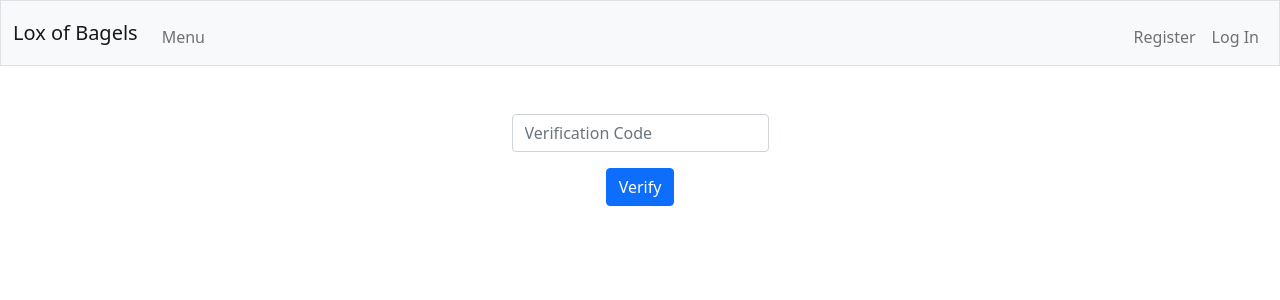
After one commit to Mipppy/lox-and-bagels-site, a Flask app: page /verify in a window 1280 px wide. The commit adds this page. Shown: the top 300 px of the page. Run offline with Flask 3, Linux system fonts and the light colour scheme; some libraries are stand-ins or nearby versions.

Commit message:
holy moly I made a lot of changes didn't I

```diff
--- a/app.py
+++ b/app.py
@@ -4,13 +4,21 @@ from flask_session import Session
 from werkzeug.security import check_password_hash, generate_password_hash
 from functools import wraps
 from werkzeug.exceptions import HTTPException
-import os, stripe, re
+from flask_mail import Mail, Message
+import os, stripe, random, string
 stripe.api_key = os.environ['STRIPE_SECRET_KEY']
 DATABASE = 'sql.db'
 app = Flask(__name__)
 app.config["SESSION_PERMANENT"] = False
 app.config["SESSION_TYPE"] = "filesystem"
+app.config['MAIL_SERVER'] = "smtp.gmail.com"
+app.config['MAIL_PORT'] = 587
+app.config['MAIL_USE_TLS'] = True
+app.config['MAIL_USERNAME'] = 'loxofbagelsandmoor@gmail.com'
+app.config['MAIL_PASSWORD'] = 'glfp hkkk hbqw fkbe'
+app.config['MAIL_DEFAULT_SENDER'] = 'confirmation@loxofbagelsandmoor.com'
 Session(app)
+mail = Mail(app)
 db = SQL("sqlite:///sql.db")
 
 def usd(value):
@@ -64,6 +72,15 @@ def register():
         elif not request.form.get("confirmation"):
             flash("You must confirm your password!")
             return render_template("register.html")
+        elif not request.form.get("firstname"):
+            flash("Enter your first name!")
+            return render_template('register.html')
+        elif not request.form.get('lastname'):
+            flash("Enter your last name!")
+            return render_template("register.html")
+        elif not request.form.get("email"):
+            flash("Enter an email address!")
+            return render_template("register.html")
 
         rows = db.execute("SELECT * FROM users WHERE username = ?", request.form.get("username"))
         if len(rows) == 1:
@@ -73,10 +90,29 @@ def register():
             flash("Passwords don't match!")
             return render_template("register.html")
 
-        db.execute("INSERT INTO users (username, hash) VALUES (?, ?)",request.form.get("username"),generate_password_hash(request.form.get("password")),)
-        return redirect("/")
+        verification_code = ''.join(random.choices(string.ascii_uppercase + string.digits, k=6))
+        session['verification_data'] = {'email': request.form.get("email"), 'code': verification_code, 'firstname': request.form.get("firstname"), 'username': request.form.get("username"), 'lastname': request.form.get("lastname"), 'password': request.form.get("password")}
+        send_email(request.form.get("email"), "Verification Code", verification_code)
+        # db.execute("INSERT INTO users (username, hash, firstname, lastname) VALUES (?, ?, ?, ?)",request.form.get("username"),generate_password_hash(request.form.get("password")), request.form.get("firstname"), request.form.get("lastname"))
+        return redirect("/verify")
     else:
         return render_template("register.html")
+
+@app.route('/verify', methods=["GET", "POST"])
+def verify():
+    if request.method == "POST":
+        if not request.form.get("code"):
+            flash("Enter a code!")
+            return render_template("verify.html")
+        if request.form.get("code") == session['verification_data']['code']:
+            db.execute("INSERT INTO users (username, hash, firstname, lastname, email) VALUES (?, ?, ?, ?, ?)",session['verification_data']['username'],generate_password_hash(session['verification_data']['password']), session['verification_data']['firstname'], session['verification_data']['lastname'], session['verification_data']['email'])
+            return redirect("/login")
+        else:
+            flash("Code does not match")
+            return render_template('verify.html')
+    else:
+        return render_template("verify.html")
+
 @app.route('/login', methods=["GET", "POST"])
 def login():
     """Log user in"""
@@ -95,7 +131,6 @@ def login():
         elif not request.form.get("password"):
             flash("Enter a password!")
             return render_template("login.html")
-
         # Query database for username
         rows = db.execute("SELECT * FROM users WHERE username = ?", request.form.get("username"))
 
@@ -158,7 +193,7 @@ def cart():
     if request.method == "POST":
         price_total = 0
         for index in cart:
-            price_total += index.price
+            price_total += (index['price'] * index['quanity'])
         stripe_payment_processing = stripe.checkout.Session.create(
             line_items = [
                 {
@@ -189,6 +224,14 @@ def order():
         db.execute("DELETE FROM cart WHERE user = ?", session["user_id"])
     return render_template("order.html", success=success)
 
+@app.route('/history', methods=["GET", "POST"])
+@login_required
+def history():
+    if request.method == "POST":
+        None
+    else:
+        return render_template("history.html")
+
 @app.errorhandler(HTTPException)
 def handle_exception(e):
     error_info = {
@@ -198,5 +241,14 @@ def handle_exception(e):
     }
     return render_template("error.html", error_info=error_info), e.code
 
+def send_email(to, subject,code):
+    msg = Message(
+        subject,
+        recipients=[to],
+        html=f'<p>Your code is: </p> <br> <h1>{code}</h1>',
+        sender="confirmation@loxofbagelsandmoor.com",
+    )
+    mail.send(msg)
+
 if __name__ == '__main__':
    app.run()
--- a/static/style.css
+++ b/static/style.css
@@ -1,6 +1,6 @@
 @keyframes slideInFromLeft {
     0% {
-      transform: translateY(-100%);
+      transform: translateY(-10%);
     }
     100% {
       transform: translateY(0);
--- a/templates/cart.html
+++ b/templates/cart.html
@@ -24,8 +24,8 @@ Home Page
         <tr>
             <th>{{product.product}}</th>
             <th>{{product.quanity}}</th>
-            <th>{{product.price}}</th>
-            <th>{{product.price * product.quanity}}</th>
+            <th>{{product.price | usd}}</th>
+            <th>{{(product.price * product.quanity) | usd}}</th>
             <th>{{product.modifiers}}</th>
         </tr>
         {% endfor %}
--- a/templates/product.html
+++ b/templates/product.html
@@ -15,7 +15,7 @@
       <div class="product-info">
         <h4>{{product.name}}</h4>
         <p>{{product.description}}</p>
-        <p>Price: {{product.price}}</p>
+        <p>Price: {{product.price | usd}}</p>
         {% if session["user_id"] %}
         <form method="post" class="mt-3">
           <div class="mb-3">
--- /dev/null
+++ b/templates/verify.html
@@ -0,0 +1,14 @@
+{% extends "layout.html" %}
+
+{% block title %}
+    Verify Email Address
+{% endblock %}
+
+{% block main %}
+    <form action="/verify" method="post">
+        <div class="mb-3">
+            <input class="form-control mx-auto w-auto" autocomplete="off" name="code" placeholder="Verification Code" type="text">
+        </div>
+        <button class="btn btn-primary" type="submit">Verify</button>
+    </form>
+{% endblock %}
```
Also changed, not shown: sql.sql (+11 -8 lines), templates/register.html (+10 -1 lines), sql.db, templates/history.html (added), 1 other file.
